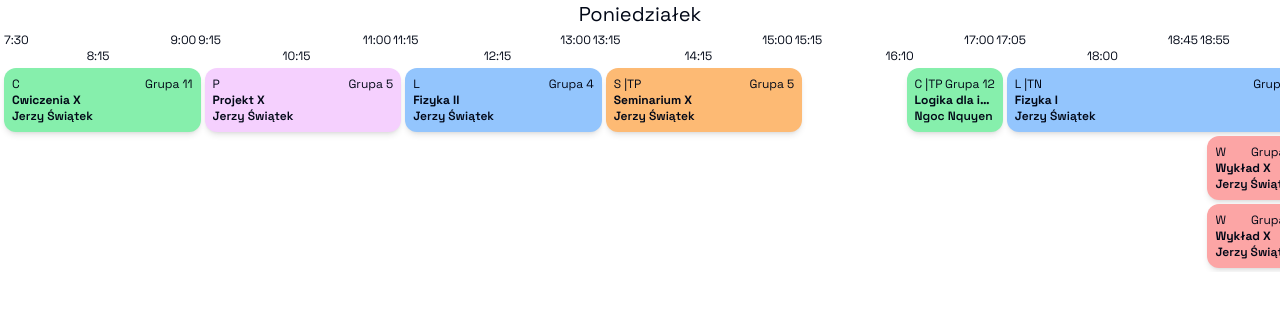
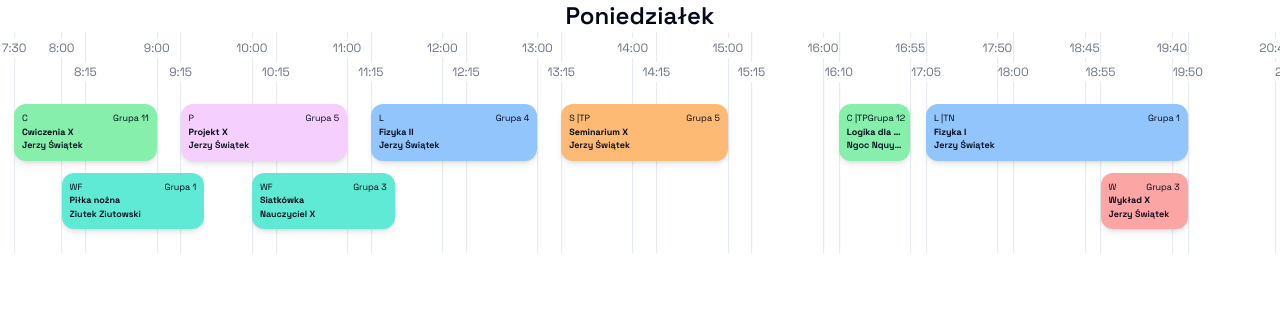
Before and after one commit to Solvro/web-planer, a Next.js app: page /schedule in a window 1280 px wide. Shown: the top 310 px of the page. Built offline with nearby package versions, Linux system fonts and the light colour scheme.

Commit message:
feat: new aproach to the class schedule view

```diff
--- a/src/components/ClassBlock.tsx
+++ b/src/components/ClassBlock.tsx
@@ -6,40 +6,21 @@ const typeClasses = {
   C: "bg-green-300",
   S: "bg-orange-300",
   P: "bg-fuchsia-200",
+  WF: "bg-teal-300",
 } as const;
 
-const hourClasses = {
-  "7:30": "col-start-1",
-  "8:15": "col-start-2",
-  "9:15": "col-start-3",
-  "10:15": "col-start-4",
-  "11:15": "col-start-5",
-  "12:15": "col-start-6",
-  "13:15": "col-start-7",
-  "14:15": "col-start-8",
-  "15:15": "col-start-9",
-  "16:10": "col-start-10",
-  "17:05": "col-start-11",
-  "18:00": "col-start-12",
-  "18:55": "col-start-13",
-  "19:50": "col-start-14",
-} as const;
-
-function calculateDurationSpans(startTime: string, endTime: string) {
+function calculatePosition(startTime: string, endTime: string) {
   const [startHour, startMinute] = startTime.split(":").map(Number);
   const [endHour, endMinute] = endTime.split(":").map(Number);
+
+  const startGrid = startHour * 12 - 7 * 12 - 5 + startMinute / 5;
 
   const startTotalMinutes = startHour * 60 + startMinute;
   const endTotalMinutes = endHour * 60 + endMinute;
 
-  const duration = endTotalMinutes - startTotalMinutes;
+  const durationSpan = (endTotalMinutes - startTotalMinutes) / 5;
 
-  if (duration >= 60 && duration <= 105) {
-    return "col-span-2";
-  } else if (duration > 105) {
-    return "col-span-3";
-  }
-  return "col-span-1";
+  return [startGrid, durationSpan];
 }
 
 const ClassBlock = (props: {
@@ -49,17 +30,21 @@ const ClassBlock = (props: {
   courseName: string;
   lecturer: string;
   week: "TN" | "TP" | "";
-  courseType: "W" | "L" | "C" | "S" | "P";
+  courseType: "W" | "L" | "C" | "S" | "P" | "WF";
 }) => {
-  const duration = calculateDurationSpans(props.startTime, props.endTime);
+  const position = calculatePosition(props.startTime, props.endTime);
+  const [startGrid, durationSpan] = position;
 
   return (
     <div
+      style={{
+        gridColumnStart: startGrid,
+        gridColumnEnd: `span ${durationSpan}`,
+      }}
       className={cn(
-        hourClasses[props.startTime as keyof typeof hourClasses],
-        duration,
+        position,
         typeClasses[props.courseType],
-        "p-2 rounded-lg shadow-md flex flex-col justify-center truncate"
+        "p-2 rounded-lg shadow-md flex flex-col justify-center truncate relative"
       )}
     >
       <div className="flex justify-between">
--- a/src/components/ClassSchedule.tsx
+++ b/src/components/ClassSchedule.tsx
@@ -1,32 +1,43 @@
 import React, { FC } from "react";
 import { ClassBlockProps } from "@/lib/types";
 import { ClassBlock } from "./ClassBlock";
+import { Hour } from "./Hour";
 
 const upperHours = [
   "7:30",
+  "8:00",
   "9:00",
-  "9:15",
+  "10:00",
   "11:00",
-  "11:15",
+  "12:00",
   "13:00",
-  "13:15",
+  "14:00",
   "15:00",
-  "15:15",
-  "17:00",
-  "17:05",
+  "16:00",
+  "16:55",
+  "17:50",
   "18:45",
-  "18:55",
-  "20:35",
+  "19:40",
+  "20:45",
+  "21:40",
 ] as const;
 
 const bottomHours = [
   "8:15",
+  "9:15",
   "10:15",
+  "11:15",
   "12:15",
+  "13:15",
   "14:15",
+  "15:15",
   "16:10",
+  "17:05",
   "18:00",
+  "18:55",
   "19:50",
+  "20:55",
+  "21:50",
 ] as const;
 
 const ClassSchedule = ({
@@ -38,28 +49,19 @@ const ClassSchedule = ({
 }) => {
   return (
     <>
-      <div className="flex justify-center items-center text-xl">{day}</div>
-      <div className="flex flex-col text-xs gap-1 overflow-x-scroll p-1 scrollbar-thin scrollbar-thumb-sky-900 scrollbar-track-sky-300">
-        <div className="min-w-[1400px]">
-          <div className="grid grid-flow-col grid-cols-auto gap-0.5">
-            {upperHours.map((hour, index) => (
-              <div
-                className={index % 2 === 0 ? `` : `flex justify-end`}
-                key={hour}
-              >
-                {hour}
-              </div>
-            ))}
-          </div>
-          <div className="grid grid-flow-col grid-cols-auto gap-2">
-            {bottomHours.map((hour) => (
-              <div className="flex justify-center" key={hour}>
-                {hour}
-              </div>
-            ))}
-          </div>
+      <div className="flex justify-center items-center text-2xl font-semibold">
+        {day}
+      </div>
+      <div className="flex flex-col text-[9px] gap overflow-x-scroll overflow-y-hidden p-1 scrollbar-thin scrollbar-thumb-sky-900 scrollbar-track-sky-300">
+        <div className="grid grid-cols-dayPlan min-w-[1400px] px-[10px]">
+          {upperHours.map((hour, index) => (
+            <Hour hour={hour} key={index} />
+          ))}
+          {bottomHours.map((hour, index) => (
+            <Hour hour={hour} key={index} />
+          ))}
         </div>
-        <div className="grid grid-cols-14 grid-flow-col gap-1 min-w-[1400px]">
+        <div className="grid grid-cols-dayPlan grid-flow-col min-w-[1400px] gap-y-3 px-[10px] py-5">
           {schedule.map((block, index) => (
             <ClassBlock key={index} {...block} />
           ))}
--- /dev/null
+++ b/src/components/Hour.tsx
@@ -0,0 +1,21 @@
+import React from "react";
+
+const Hour = ({ hour }: { hour: string }) => {
+  const [startHour, startMinute] = hour.split(":").map(Number);
+
+  const startGrid = startHour * 12 - 7 * 12 - 5 + startMinute / 5;
+
+  return (
+    <div
+      className="after:top- relative z-0 -translate-x-1/2 transform text-center text-xs leading-6 text-gray-500 after:absolute after:left-1/2 after:top-[-30px] after:-z-10 after:h-screen after:w-[1px] after:bg-slate-200"
+      style={{
+        gridColumnStart: startGrid,
+        gridColumnEnd: `span 4`,
+      }}
+    >
+      <span className="bg-white py-0.5">{hour}</span>
+    </div>
+  );
+};
+
+export { Hour };
--- a/src/lib/types.ts
+++ b/src/lib/types.ts
@@ -11,5 +11,5 @@ export interface ClassBlockProps {
   courseName: string;
   lecturer: string;
   week: "TN" | "TP" | "";
-  courseType: "W" | "L" | "C" | "S" | "P";
+  courseType: "W" | "L" | "C" | "S" | "P" | "WF";
 }
--- a/src/pages/schedule.tsx
+++ b/src/pages/schedule.tsx
@@ -1,7 +1,7 @@
 import React from "react";
 import { ClassSchedule } from "@/components/ClassSchedule";
 import { ClassBlockProps } from "@/lib/types";
-const ScheduleTest = () => {
+
 const mockL = {
   startTime: "17:05",
   endTime: "19:50",
@@ -24,7 +24,7 @@ const ScheduleTest = () => {
 
 const mockS = {
   startTime: "13:15",
-    endTime: "14:45",
+  endTime: "15:00",
   group: "5",
   courseName: "Seminarium X",
   lecturer: "Jerzy Świątek",
@@ -71,17 +71,49 @@ const ScheduleTest = () => {
   week: "TP",
   courseType: "C",
 } satisfies ClassBlockProps;
+
+const mockFootball = {
+  startTime: "8:00",
+  endTime: "9:30",
+  group: "1",
+  courseName: "Piłka nożna",
+  lecturer: "Ziutek Ziutowski",
+  week: "",
+  courseType: "WF",
+} satisfies ClassBlockProps;
+const mockSpanish = {
+  startTime: "21:00",
+  endTime: "21:50",
+  group: "1",
+  courseName: "Język hiszpański",
+  lecturer: "Szefuncio",
+  week: "",
+  courseType: "C",
+} satisfies ClassBlockProps;
+
+const mockVoleyball = {
+  startTime: "10:00",
+  endTime: "11:30",
+  group: "3",
+  courseName: "Siatkówka",
+  lecturer: "Nauczyciel X",
+  week: "",
+  courseType: "WF",
+} satisfies ClassBlockProps;
 const mondaySchedule = [
   mockL,
-    mockW,
   mockW,
   mockS,
   mockC,
   mockP,
   mock1115,
   mock1610,
+  mockFootball,
+  mockSpanish,
+  mockVoleyball,
 ];
 
+const ScheduleTest = () => {
   return <ClassSchedule schedule={mondaySchedule} day="Poniedziałek" />;
 };
 
--- a/tailwind.config.ts
+++ b/tailwind.config.ts
@@ -86,6 +86,7 @@ const config = {
         "14": "repeat(14, minmax(0, 1fr))",
         "15": "repeat(15, minmax(0, 1fr))",
         "16": "repeat(16, minmax(0, 1fr))",
+        dayPlan: "repeat(174, 1fr)",
       },
     },
   },
```
Lines whose indentation alone changed are shown as unchanged.
